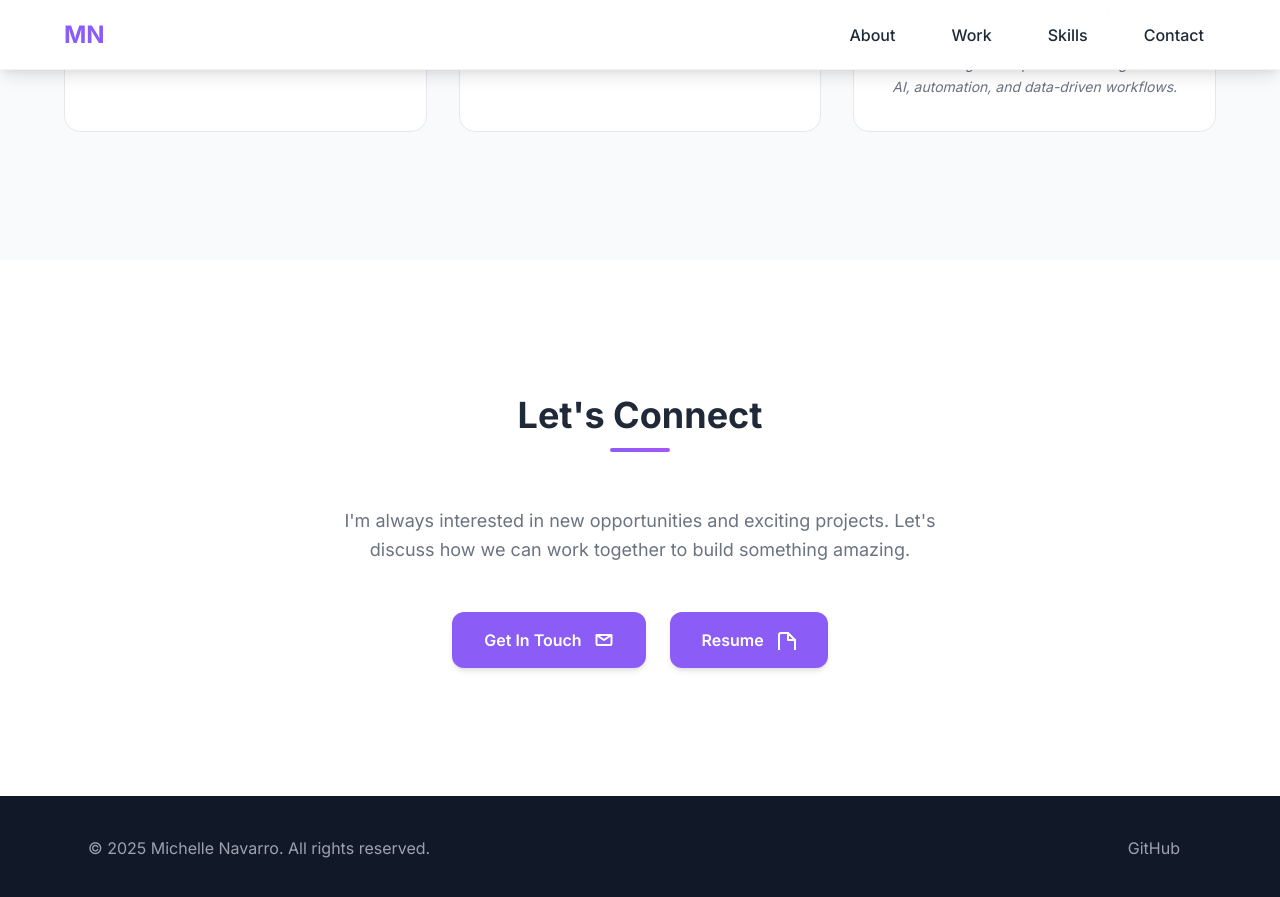
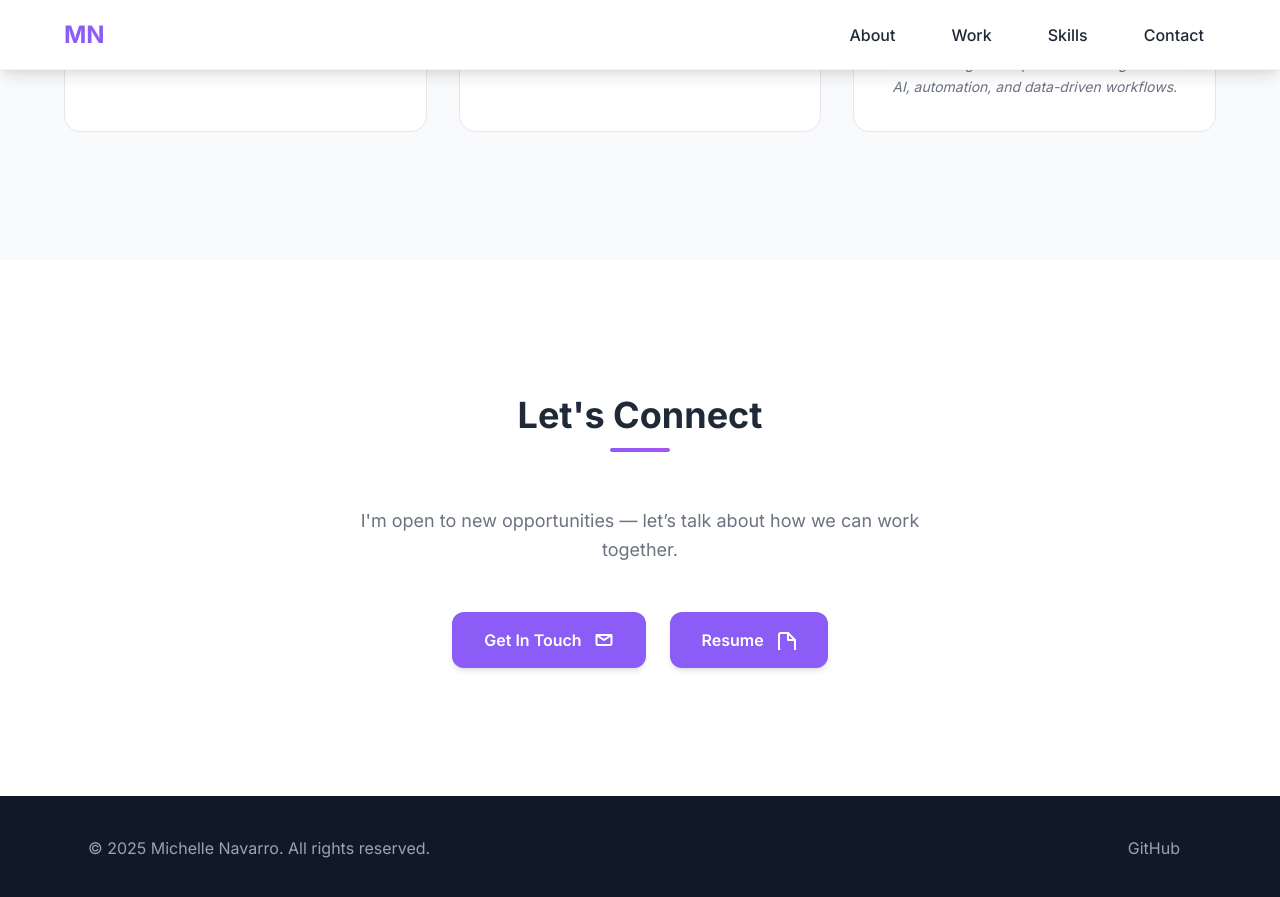
Before and after one commit to michellenavarro/michellenavarro.github.io, a Jekyll site: the page built from index.html, in a window 1280 px wide and 900 px high, scrolled down 2983 px. Shown: the top 897 px of the window. Built offline with Jekyll 4.4.1, drawn with Linux system fonts in a browser that asks for light colours; some of the changed text lies outside the part shown.

Commit message:
hero and connect

```diff
--- a/index.html
+++ b/index.html
@@ -144,7 +144,7 @@ title: Michelle Navarro - Senior Software Engineer
         <div class="contact-content" data-aos="fade-up">
             <h2 class="section-title">Let's Connect</h2>
             <p class="contact-description">
-                I'm always interested in new opportunities and exciting projects. Let's discuss how we can work together to build something amazing.
+                I'm open to new opportunities — let’s talk about how we can work together.
             </p>
             <div class="contact-buttons">
                 <a href="mailto:michellenavarro83@gmail.com" class="btn btn-primary">
```
Also changed, not shown: other parts of index.html (+1 -1 lines).
